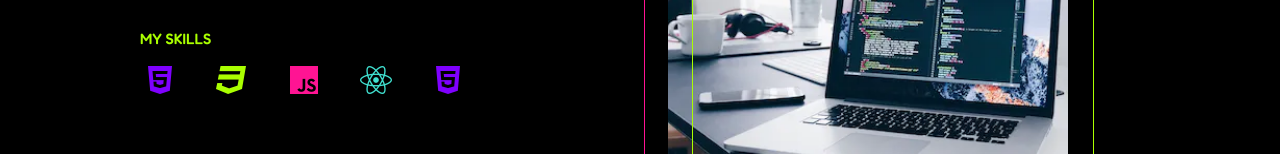
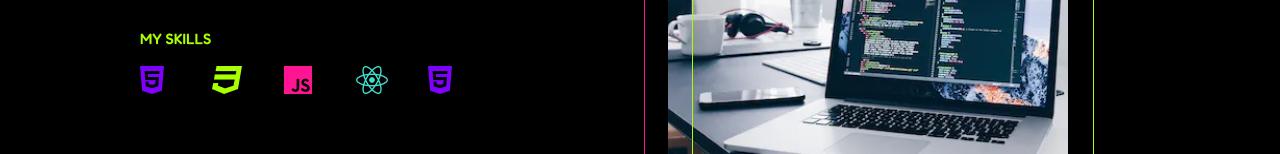
Before and after one commit to KaePoP27/Exclusive-Portfolio, a plain HTML site: page index.html in a window 1280 px wide. Shown: the part 1107-1261 px from the top of the page. Drawn offline with nearby package versions, Linux system fonts and the light colour scheme.

Commit message:
Updated Skill Image

```diff
--- a/index.html
+++ b/index.html
@@ -186,7 +186,7 @@
                 <div class="about__skill__wrapper">
                   <figure class="about__skill">
                     <i
-                      class="fa-brands fa-html5 fa-2x"
+                      class="fa-brands fa-html5 fa-2x about__skill__image"
                       style="color: #7f00ff"
                     ></i>
                     <span class="about__skill__name" style="color: #7f00ff"
@@ -196,7 +196,7 @@
                   <figure class="about__skill">
 
                     <i
-                      class="fa-brands fa-css3 fa-2x"
+                      class="fa-brands fa-css3 fa-2x about__skill__image"
                       style="color: #aaff00"
                     ></i>
                     <span class="about__skill__name" style="color: #aaff00"
@@ -205,7 +205,7 @@
                   </figure>
                   <figure class="about__skill">
 
-                    <i class="fa-brands fa-js fa-2x" style="color: #ff1493"></i>
+                    <i class="fa-brands fa-js fa-2x about__skill__image" style="color: #ff1493;"></i>
                     <span class="about__skill__name" style="color: #ff1493"
                       >JavaScript</span
                     >
@@ -213,7 +213,7 @@
                   <figure class="about__skill">
 
                     <i
-                      class="fa-brands fa-react fa-2x"
+                      class="fa-brands fa-react fa-2x about__skill__image"
                       style="color: #40e0d0"
                     ></i>
                     <span class="about__skill__name" style="color: #40e0d0"
@@ -223,7 +223,7 @@
                   <figure class="about__skill">
 
                     <i
-                      class="fa-brands fa-html5 fa-2x"
+                      class="fa-brands fa-html5 fa-2x about__skill__image"
                       style="color: #7f00ff"
                     ></i>
                     <span class="about__skill__name" style="color: #7f00ff"
```
Also changed, not shown: 1 other file.
